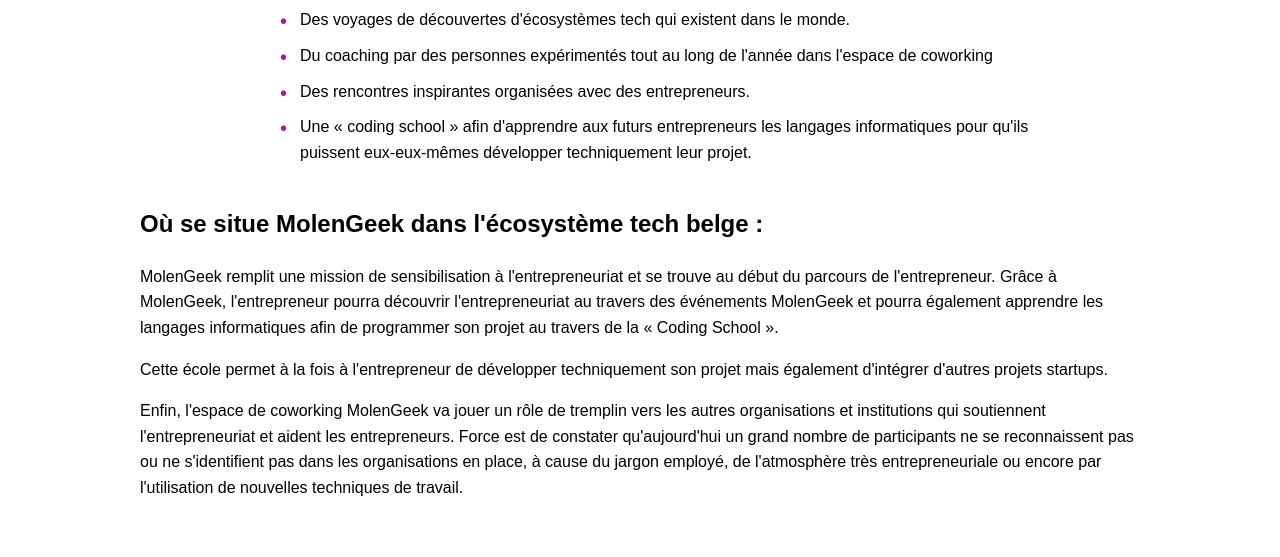
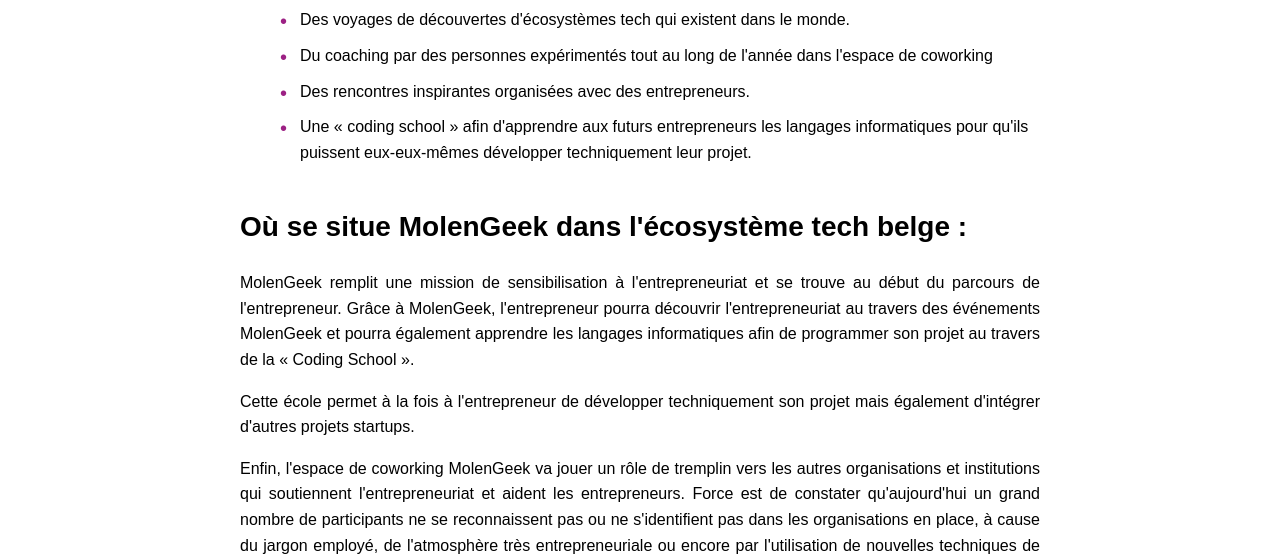
Before and after one commit to RDsT1707/site-molengeek, a plain HTML site: page index.html in a window 1280 px wide. Shown: the part 569-1126 px from the top of the page. Drawn offline with Linux system fonts and the light colour scheme.

Commit message:
css section 2

```diff
--- a/assets/styles/style.css
+++ b/assets/styles/style.css
@@ -125,3 +125,17 @@
     left: 0;
     top: -2px;
 }
+.section2 {
+    max-width: 800px;
+    margin: 0 auto;
+}
+
+h2 {
+    font-size: 28px;
+    margin-bottom: 20px;
+}
+
+.section2 p {
+    margin-bottom: 15px;
+    text-align: justify;
+}
```
